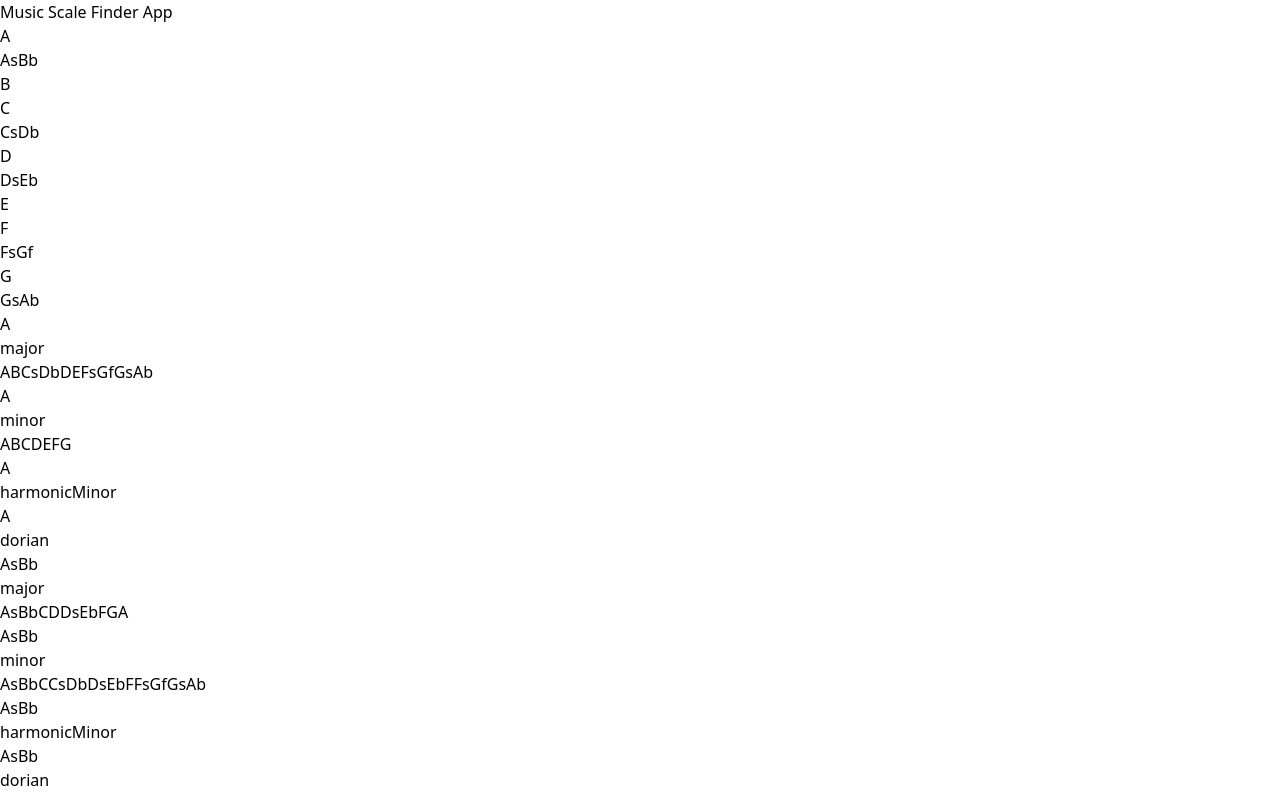
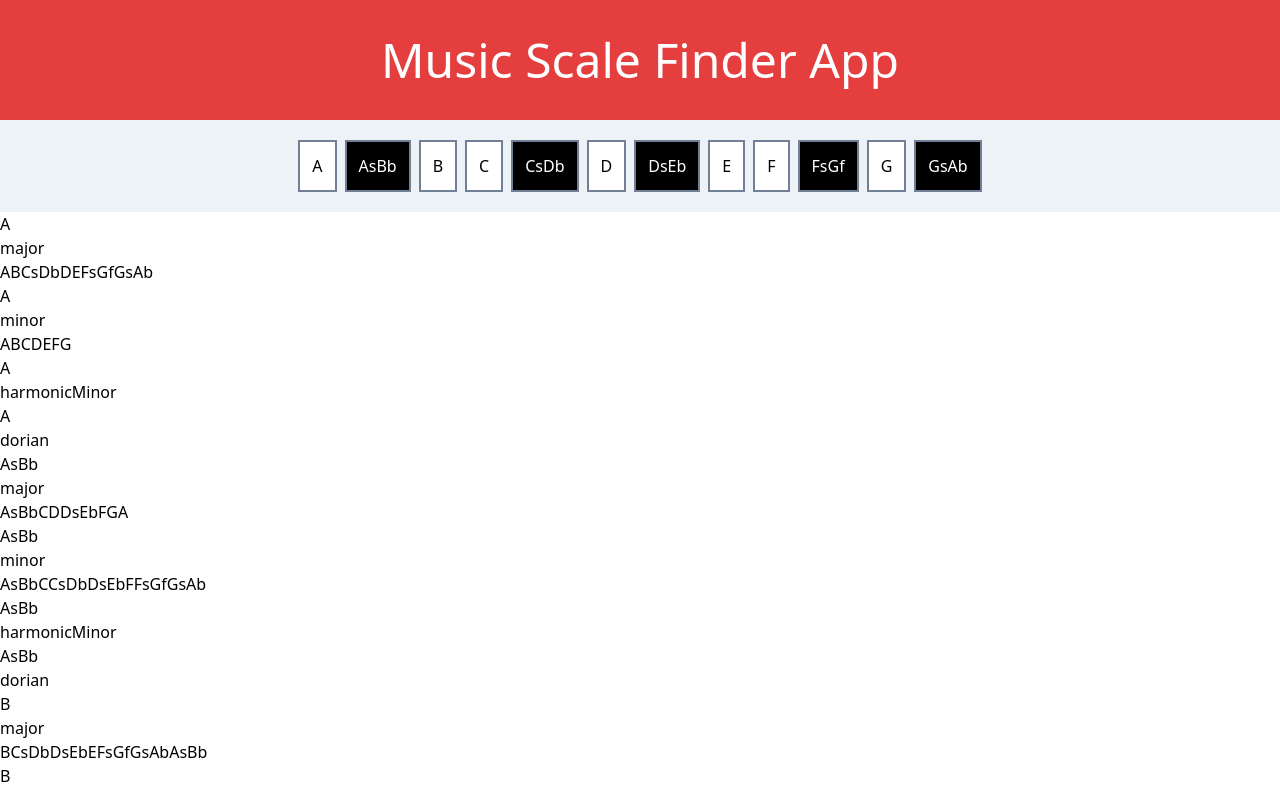
Before and after one commit to Bradslavens/MusicKeyScaleFinder, a React (Create React App) app: page / in a window 1280 px wide. Shown: the top 792 px of the page. Built offline with nearby package versions, Linux system fonts and the light colour scheme.

Commit message:
styled header and user input

```diff
--- a/src/components/Header.js
+++ b/src/components/Header.js
@@ -2,7 +2,7 @@ import React from 'react'
 
 function Header(props){
     return(
-        <div class="">
+        <div class="w-full text-center text-white bg-red-600 text-5xl p-6">
             <h1>Music Scale Finder App</h1>
         </div>
     )
--- a/src/components/KeyButton.js
+++ b/src/components/KeyButton.js
@@ -3,7 +3,7 @@ import React from 'react';
 function KeyButton(props) {
 
     return (
-        <div>
+        <div class="mx-1">
             <button onClick={props.onClick} class={props.class}>{props.value}</button>
         </div>
     );
--- a/src/components/NoteInput.js
+++ b/src/components/NoteInput.js
@@ -4,7 +4,7 @@ class NoteInput extends React.Component{
 
     render() {
         return(
-            <div class="">
+            <div>
                 {this.props.userKeys}
             </div>
         )
--- a/src/components/UserPanel.js
+++ b/src/components/UserPanel.js
@@ -19,9 +19,11 @@ class UserPanel extends React.Component{
 
     render(){
         return (
-            <div class="container-md">
+            <div>
                 <NoteInput  userKeys={this.state.userKeys}/>
-                {this.renderButtons()}
+                <div class="flex justify-center bg-gray-200 p-5">
+                    {this.renderButtons()}
+                </div>
                 <Results scaleMatches={this.state.scales} />
             </div>
         )
@@ -81,11 +83,11 @@ class UserPanel extends React.Component{
         for(let i=0; i<key.length; i++){
 
             if(key[i].length > 1){
-                myClass = "";
+                myClass = "text-white bg-black p-3 border-solid border-gray-600 border-2";
             }
             else
             {
-                myClass = "";
+                myClass = "text-black bg-white p-3 border-solid border-gray-600 border-2";
             }
 
             buttons[i]= this.assignButtons(key[i], myClass)
```
